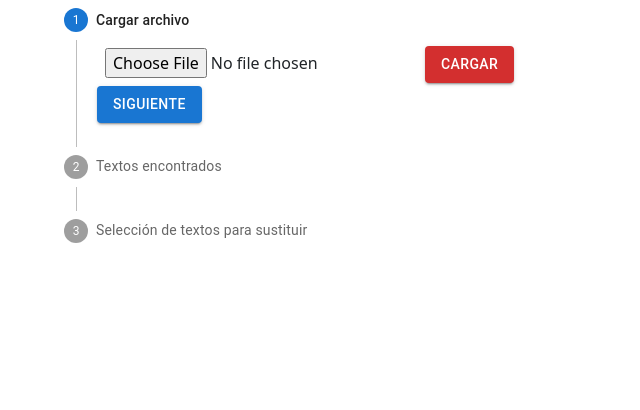
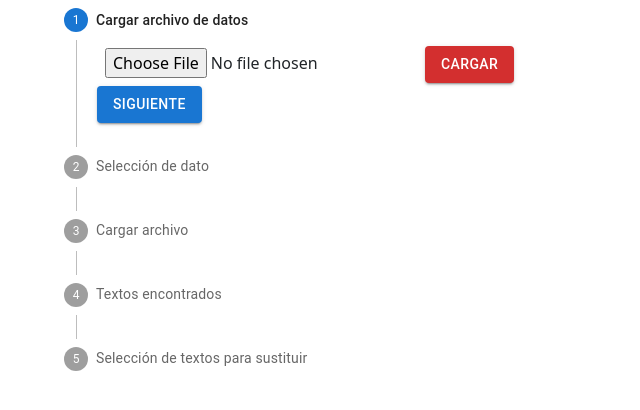
Before and after one commit to Vladox69/certi-craft, a React (Vite) app: page /pdf in a window 1280 px wide. Shown: the top 410 px of the page, without its empty margins (0-640 px from the left). Built offline with nearby package versions, Linux system fonts and the light colour scheme.

Commit message:
add excel read and list of data

```diff
--- a/package.json
+++ b/package.json
@@ -24,7 +24,8 @@
     "react": "^18.3.1",
     "react-dom": "^18.3.1",
     "react-router-dom": "^6.27.0",
-    "uuid": "^11.0.2"
+    "uuid": "^11.0.2",
+    "xlsx": "https://cdn.sheetjs.com/xlsx-0.20.3/xlsx-0.20.3.tgz"
   },
   "devDependencies": {
     "@eslint/js": "^9.9.0",
--- a/src/pages/PDFPage.tsx
+++ b/src/pages/PDFPage.tsx
@@ -1,4 +1,4 @@
-import { ChangeEvent, useState } from "react";
+import { ChangeEvent, FC, useState } from "react";
 import "./PDFPage.css";
 import { getDocument, GlobalWorkerOptions, PDFDocumentProxy } from "pdfjs-dist";
 import { PDFDocument, rgb } from "pdf-lib";
@@ -6,6 +6,7 @@ import {
   Box,
   Button,
   Checkbox,
+  Collapse,
   Container,
   List,
   ListItem,
@@ -19,6 +20,13 @@ import {
   TextField,
 } from "@mui/material";
 import { v4 as uuidv4 } from "uuid";
+import * as XLSX from "xlsx";
+import { FontAwesomeIcon } from "@fortawesome/react-fontawesome";
+import {
+  faCaretSquareDown,
+  faCaretSquareUp,
+  faCircleDown,
+} from "@fortawesome/free-regular-svg-icons";
 GlobalWorkerOptions.workerSrc =
   "../../node_modules/pdfjs-dist/build/pdf.worker.mjs";
 
@@ -35,15 +43,63 @@ interface ItemText {
   x: number;
   y: number;
   font: Font;
-  field:string;
+  field: string;
 }
 
+interface ItemData {
+  [key: string]: unknown[];
+}
+
+interface CustomListItemProps {
+  keyProps: string;
+  data: unknown[];
+}
+
+const CustomListItem: FC<CustomListItemProps> = ({ keyProps, data }) => {
+  const [open, setOpen] = useState(true);
+
+  const handleClick = () => {
+    setOpen(!open);
+  };
+  return (
+    <>
+      <ListItem>
+        <ListItemButton onClick={handleClick}>
+          <ListItemIcon>
+            <Checkbox
+              edge="start"
+              tabIndex={-1}
+              disableRipple
+              inputProps={{ "aria-labelledby": keyProps }}
+            />
+          </ListItemIcon>
+          <ListItemText id={keyProps} primary={`${keyProps}`} />
+          {open ? <span>-</span> : <span>+</span>}
+        </ListItemButton>
+      </ListItem>
+      <Collapse in={open} timeout="auto" unmountOnExit>
+        <List component="div" disablePadding>
+          {data.map((value, index) => (
+            <ListItem key={index}>
+              <ListItemButton>
+                <ListItemText id={`${index}`} primary={`${value}`} />
+              </ListItemButton>
+            </ListItem>
+          ))}
+        </List>
+      </Collapse>
+    </>
+  );
+};
+
 export const PDFPage = () => {
-  const [file, setFile] = useState<File>();
+  const [filePDF, setFilePDF] = useState<File>();
+  const [fileExcel, setFileExcel] = useState<File>();
   const [activeStep, setActiveStep] = useState(0);
   const [pdfUrl, setPdfUrl] = useState("");
   const [items, setItems] = useState<ItemText[]>([]);
-  const [itemsSelected, setItemsSelected] = useState<ItemText[]>([])
+  const [itemsSelected, setItemsSelected] = useState<ItemText[]>([]);
+  const [itemData, setItemData] = useState<ItemData>();
   const [selectedItems, setSelectedItems] = useState<{
     [key: string]: boolean;
   }>({});
@@ -66,16 +122,17 @@ export const PDFPage = () => {
   };
 
   const handleAccept = () => {
-    const updatedItems:ItemText[] = items.map((item) => {
-      if (selectedItems[item.id!]) { // Si el checkbox está seleccionado
+    const updatedItems: ItemText[] = items.map((item) => {
+      if (selectedItems[item.id!]) {
         return {
           ...item,
-          field: textFieldValues[item.id!] || "", // Actualiza `field` con el valor del `TextField`
+          field: textFieldValues[item.id!] || "",
         };
       }
       return item;
     });
-    setItemsSelected(updatedItems)
+    setItemsSelected(updatedItems);
+    handleNext();
   };
 
   const handleNext = () => {
@@ -85,10 +142,17 @@ export const PDFPage = () => {
   const handleBack = () => {
     setActiveStep((prevActiveStep) => prevActiveStep - 1);
   };
-  const onFileInputChange = (event: ChangeEvent<HTMLInputElement>) => {
+
+  const onFileInputChangeExcel = (event: ChangeEvent<HTMLInputElement>) => {
     const target = event.target;
     if (target.files && target.files.length == 0) return;
-    setFile(target.files?.[0]);
+    setFileExcel(target.files?.[0]);
+  };
+
+  const onFileInputChangePDF = (event: ChangeEvent<HTMLInputElement>) => {
+    const target = event.target;
+    if (target.files && target.files.length == 0) return;
+    setFilePDF(target.files?.[0]);
   };
 
   const getContentPage = async (doc: PDFDocumentProxy, index: number) => {
@@ -98,7 +162,7 @@ export const PDFPage = () => {
   };
 
   const underlineText = async (pageContent: unknown) => {
-    const pdfLibDoc = await PDFDocument.load(await file!.arrayBuffer());
+    const pdfLibDoc = await PDFDocument.load(await filePDF!.arrayBuffer());
     pageContent.map((page, index) => {
       const pdfLibPage = pdfLibDoc.getPage(index);
       buildText(page);
@@ -137,7 +201,7 @@ export const PDFPage = () => {
           name: fontProps.fontFamily,
           size: Math.abs(item.transform[3]),
         },
-        field:""
+        field: "",
       };
       if (item.str != "") {
         setItems((prevItems) => [...prevItems, newItem]);
@@ -145,8 +209,33 @@ export const PDFPage = () => {
     });
   };
 
+  const loadExcel = async () => {
+    const reader = new FileReader();
+    reader.onload = (e) => {
+      const arrayBuffer = e.target?.result;
+      if (arrayBuffer) {
+        const workbook = XLSX.read(arrayBuffer, { type: "array" });
+        const sheetName = workbook.SheetNames[0]; // Obtén el nombre de la primera hoja
+        const worksheet = workbook.Sheets[sheetName];
+        const jsonData = XLSX.utils.sheet_to_json(worksheet, {
+          header: 1,
+        }) as Array<unknown>;
+
+        const [headers, ...dataRows] = jsonData;
+
+        const result: Record<string, unknown[]> = {};
+        headers.forEach((header: string, index: number) => {
+          result[header] = dataRows.map((row) => row[index]);
+        });
+        console.log(result);
+        setItemData(result);
+      }
+    };
+    reader.readAsArrayBuffer(fileExcel!);
+  };
+
   const loadPDF = async () => {
-    const loadingTask = getDocument(URL.createObjectURL(file!));
+    const loadingTask = getDocument(URL.createObjectURL(filePDF!));
     const pdfjsDoc = await loadingTask.promise;
 
     const numPages = pdfjsDoc._pdfInfo.numPages;
@@ -156,11 +245,53 @@ export const PDFPage = () => {
       pageContentPromise.push(getContentPage(pdfjsDoc, index + 1));
     }
     const pageContent = await Promise.all(pageContentPromise);
-    underlineText(pageContent);
+    await underlineText(pageContent);
   };
   return (
     <Container>
       <Stepper activeStep={activeStep} orientation="vertical">
+        <Step key={4}>
+          <StepLabel>Cargar archivo de datos</StepLabel>
+          <StepContent>
+            <Box>
+              <input
+                type="file"
+                className="m-2"
+                onChange={onFileInputChangeExcel}
+                accept=".xlsx"
+              />
+              <Button variant="contained" color="error" onClick={loadExcel}>
+                Cargar
+              </Button>
+            </Box>
+            <Box>
+              <Button variant="contained" onClick={handleNext}>
+                Siguiente
+              </Button>
+            </Box>
+          </StepContent>
+        </Step>
+        <Step key={5}>
+          <StepLabel>Selección de dato</StepLabel>
+          <StepContent>
+            <Box>
+              <List>
+                {itemData != null ? (
+                  Object.entries(itemData!).map(([key, values]) => (
+                    <CustomListItem key={key} keyProps={key} data={values} />
+                  ))
+                ) : (
+                  <></>
+                )}
+              </List>
+            </Box>
+            <Box>
+              <Button variant="contained" onClick={handleNext}>
+                Siguiente
+              </Button>
+            </Box>
+          </StepContent>
+        </Step>
         {/* Primer paso carga de archivo */}
         <Step key={1}>
           <StepLabel>Cargar archivo</StepLabel>
@@ -169,7 +300,7 @@ export const PDFPage = () => {
               <input
                 type="file"
                 className="m-2"
-                onChange={onFileInputChange}
+                onChange={onFileInputChangePDF}
                 accept=".pdf"
               />
               <Button variant="contained" color="error" onClick={loadPDF}>
@@ -183,6 +314,7 @@ export const PDFPage = () => {
             </Box>
           </StepContent>
         </Step>
+        {/* Segundo paso vista de textos encontrados */}
         <Step key={2}>
           <StepLabel>Textos encontrados</StepLabel>
           <StepContent>
@@ -201,6 +333,7 @@ export const PDFPage = () => {
             </Box>
           </StepContent>
         </Step>
+        {/* Tercer paso seleccion de textos a sustituir */}
         <Step key={3}>
           <StepLabel>Selección de textos para sustituir</StepLabel>
           <StepContent>
@@ -209,18 +342,7 @@ export const PDFPage = () => {
                 {items.map((item) => {
                   const labelId = `checkbox-list-label-${item.id}`;
                   return (
-                    <ListItem
-                      key={item.id}
-                      role={undefined}
-                      // secondaryAction={
-                      //   <TextField
-                      //     id="outlined-basic"
-                      //     label="Campo"
-                      //     variant="outlined"
-                      //   />
-                      // }
-                      // disablePadding
-                    >
+                    <ListItem key={item.id} role={undefined}>
                       <ListItemButton>
                         <ListItemIcon>
                           <Checkbox
@@ -249,18 +371,16 @@ export const PDFPage = () => {
               </List>
             </Box>
             <Box>
-              <Button variant="contained" onClick={handleNext}>
+              <Button variant="contained" onClick={handleAccept}>
                 Siguiente
               </Button>
               <Button variant="contained" onClick={handleBack}>
                 Atras
               </Button>
-              <Button variant="contained" onClick={handleAccept}>
-                Aceptar
-              </Button>
             </Box>
           </StepContent>
         </Step>
+        {/* Primer paso carga de archivo de datos*/}
       </Stepper>
     </Container>
   );
```
Also changed, not shown: 1 other file (tests, documents, lock files or other folders).
